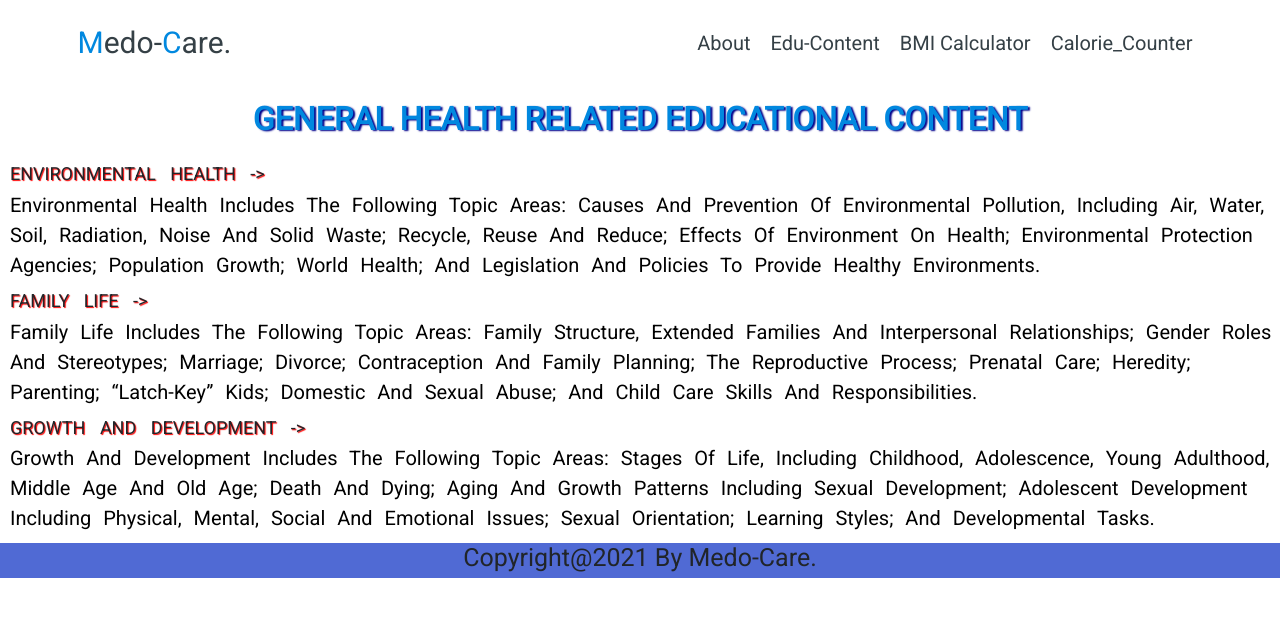
After one commit to honeybhardwaj/Hack-the-mountain-2.0, a Flask app: template templates/edu.html in a window 1280 px wide. The commit adds this page. Shown: the top 617 px of the page. Run offline with Flask 2, Linux system fonts and the light colour scheme; the template is opened without the code that fills it, so the values that code supplies are empty.

Commit message:
editted code

```diff
--- a/main.py
+++ b/main.py
@@ -4,7 +4,7 @@ app=Flask(__name__)
 
 @app.route("/")
 def hello_world():
-    return render_template("about.html")
+    return render_template("edu.html")
 
 if __name__ == "__main__":
     app.run(debug=True)
--- a/static/css/base.css
+++ b/static/css/base.css
@@ -264,6 +264,39 @@ header .fa-bars {
 header .fa-times {
   transform: rotate(180deg);
 }
+.edu{
+  margin-top: 10rem;
+}
+.edu > h1{
+  text-align: center;
+  color: #0188df;
+  text-transform: uppercase;
+  font-weight: bold;
+  margin: 25px;
+  font-size: 3.2rem;
+  text-shadow: 2px 1.3px 1.7px darkblue;
+
+
+}
+.edu h2{
+  font-size:1.8rem;
+  word-spacing: 10px;
+  margin-left: 10px;
+  text-transform: uppercase;
+  text-shadow: 1px 1px 1px red;
+}
+.edu h2::after{
+  content: " ->";
+}
+
+.edu p{
+  color: black;
+  font-size: 20px;
+  word-spacing: 7px;
+  margin-left: 10px;
+
+
+}
 
 /* media queries  */
 
--- a/templates/base.html
+++ b/templates/base.html
@@ -36,7 +36,7 @@
       rel="stylesheet"
       href="https://cdnjs.cloudflare.com/ajax/libs/font-awesome/5.15.1/css/all.min.css"
     />
-
+    {% block stylesheet %} {% endblock stylesheet %}
     <!-- custom css file link  -->
     <link
       rel="stylesheet"
@@ -54,10 +54,10 @@
 
         <nav class="nav">
           <ul>
-            <li><a>About</a></li>
-            <li><a>Edu-Content</a></li>
-            <li><a>BMI Calculator</a></li>
-            <li><a>Calorie_Counter</a></li>
+            <li><a href="">About</a></li>
+            <li><a href="">Edu-Content</a></li>
+            <li><a href="">BMI Calculator</a></li>
+            <li><a href="">Calorie_Counter</a></li>
           </ul>
         </nav>
       </div>
--- /dev/null
+++ b/templates/edu.html
@@ -0,0 +1,26 @@
+ {% extends 'base.html' %}
+
+ {% block title %}
+ Edu-Content
+ {% endblock title %}
+
+{% block stylesheet %}
+{% endblock stylesheet %}
+
+
+
+
+ {% block body %}
+<div class="edu">
+<h1>General Health Related Educational Content</h1>
+<h2>Environmental Health</h2>
+<p>Environmental health includes the following topic areas: causes and prevention of environmental pollution, including air, water, soil, radiation, noise and solid waste; recycle, reuse and reduce; effects of environment on health; environmental protection agencies; population growth; world health; and legislation and policies to provide healthy environments.</p>
+<h2>Family Life</h2>
+<p>Family life includes the following topic areas: family structure, extended families and interpersonal relationships; gender roles and stereotypes; marriage; divorce; contraception and family planning; the reproductive process; prenatal care; heredity; parenting; “latch-key” kids; domestic and sexual abuse; and child care skills and responsibilities.</p>
+<h2>Growth and Development</h2>
+<p>Growth and development includes the following topic areas: stages of life, including childhood, adolescence, young adulthood, middle age and old age; death and dying; aging and growth patterns including sexual development; adolescent development including physical, mental, social and emotional issues; sexual orientation; learning styles; and developmental tasks.
+</p>
+
+</div>
+
+ {% endblock body %}
```
